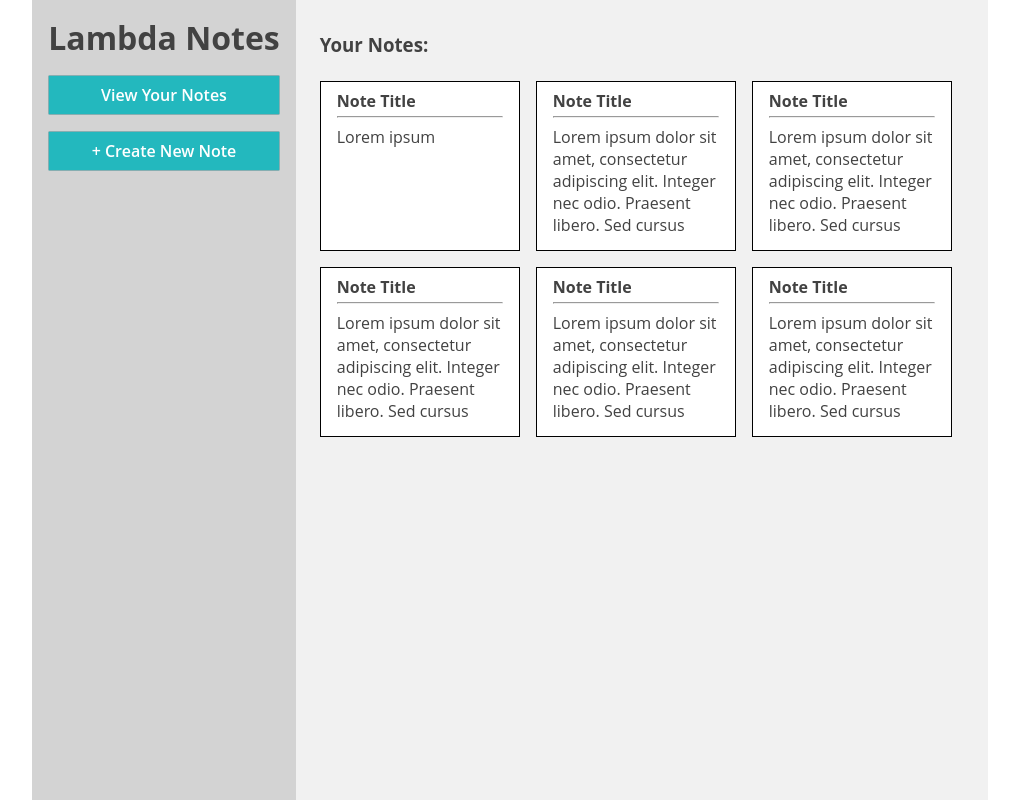
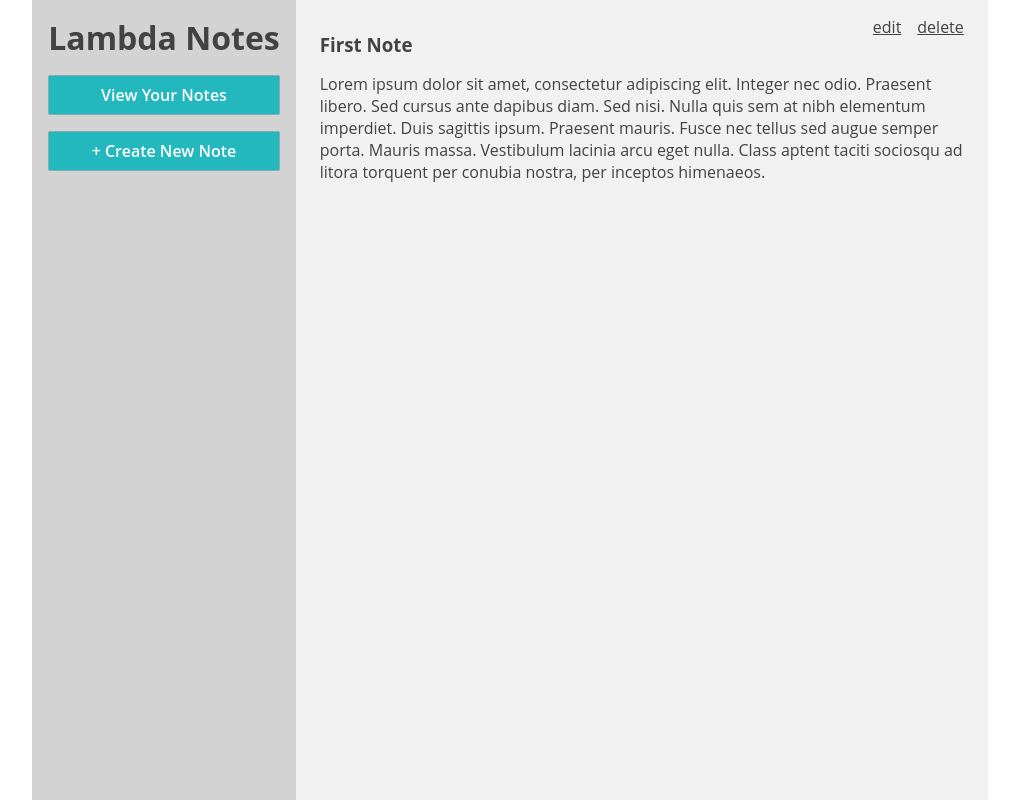
Before and after one commit to designerexpert/front-end-project-walkthrough, a React (Create React App) app in the folder lambda-notes/: page / in a window 1280 px wide. Shown: the whole page, without its empty margins (130-1149 px from the left). Built offline with nearby package versions, Linux system fonts and the light colour scheme.

Commit message:
Note View Complete

```diff
--- a/lambda-notes/src/components/MainContent/MainContent.js
+++ b/lambda-notes/src/components/MainContent/MainContent.js
@@ -1,12 +1,13 @@
 import React, { Component } from 'react';
 import './index.css';
-import NotesList from '../NotesList/NotesList'
+import NotesList from '../NotesList/NotesList';
+import NoteView from '../NoteView/NoteView';
 
 class MainContent extends Component {
     render() {
         return (
             <div className='main_container'>
-                <NotesList/>
+                <NoteView/>
             </div>
         );
     }
--- a/lambda-notes/src/components/MainContent/index.css
+++ b/lambda-notes/src/components/MainContent/index.css
@@ -2,7 +2,7 @@
     display: flex;
     flex-direction: column;
     padding: 1rem;
-    min-width: 660px;
+    min-width: 680px;
     height: 100vh;
     background-color: #F1F1F1;
 }
--- a/lambda-notes/src/components/NoteView/NoteView.js
+++ b/lambda-notes/src/components/NoteView/NoteView.js
@@ -2,10 +2,55 @@ import React, { Component } from 'react';
 import './index.css';
 
 class NoteView extends Component {
+    constructor() {
+        super()
+        this.state = {
+            notesArray: [
+                {
+                    _id: 'asdasdiuljkskhl1012939',
+                    title: 'First Note',
+                    body: 'Lorem ipsum dolor sit amet, consectetur adipiscing elit. Integer nec odio. Praesent libero. Sed cursus ante dapibus diam. Sed nisi. Nulla quis sem at nibh elementum imperdiet. Duis sagittis ipsum. Praesent mauris. Fusce nec tellus sed augue semper porta. Mauris massa. Vestibulum lacinia arcu eget nulla. Class aptent taciti sociosqu ad litora torquent per conubia nostra, per inceptos himenaeos.',
+                    createdAt: 1527536455211,
+                },
+                {
+                    _id: 'jlkljhdjhl1012939',
+                    title: 'Second Note',
+                    body: 'Consectetur adipiscing elit. Integer nec odio. Praesent libero. Sed cursus ante dapibus diam. Sed nisi. Nulla quis sem at nibh elementum imperdiet. Duis sagittis ipsum. Praesent mauris. Fusce nec tellus sed augue semper porta. Mauris massa. Vestibulum lacinia arcu eget nulla. Class aptent taciti sociosqu ad litora torquent per conubia nostra, per inceptos himenaeos.',
+                    createdAt: 1527536455220,
+                },
+                {
+                    _id: 'ghhsjsghhse10000',
+                    title: 'Third Note',
+                    body: 'Integer nec odio. Praesent libero. Sed cursus ante dapibus diam. Sed nisi. Nulla quis sem at nibh elementum imperdiet. Duis sagittis ipsum. Praesent mauris. Fusce nec tellus sed augue semper porta. Mauris massa. Vestibulum lacinia arcu eget nulla. Class aptent taciti sociosqu ad litora torquent per conubia nostra, per inceptos himenaeos.',
+                    createdAt: 1527536455230,
+                },
+                {
+                    _id: 'hhkjsjdhjgfkhjljlkh10000',
+                    title: 'Fourth Note',
+                    body: 'Praesent libero. Sed cursus ante dapibus diam. Sed nisi. Nulla quis sem at nibh elementum imperdiet. Duis sagittis ipsum. Praesent mauris. Fusce nec tellus sed augue semper porta. Mauris massa. Vestibulum lacinia arcu eget nulla. Class aptent taciti sociosqu ad litora torquent per conubia nostra, per inceptos himenaeos.',
+                    createdAt: 1527536455230,
+                },
+            ]
+        }
+    }
+
     render() {
         return (
-            <div>
-                NOTE VIEW PLACEHOLDER
+            <div className='noteView_container'>
+                <div className='noteView_topContent'>
+                    <h3 className='content_header'>
+                        {this.state.notesArray[0].title}
+                    </h3>
+                    <div>
+                        <a href='#' className='edit_delete'>edit</a>
+                        <a href='#' className='edit_delete'>delete</a>
+                    </div>
+                </div>
+                <div className='notesList'>
+                    <p className=''>
+                        {this.state.notesArray[0].body}
+                    </p>
+                </div>
             </div>
         );
     }
--- a/lambda-notes/src/components/NoteView/index.css
+++ b/lambda-notes/src/components/NoteView/index.css
@@ -0,0 +1,18 @@
+.noteView_container {
+    display: flex;
+    flex-direction: column;
+}
+
+.noteView_container p {
+    margin: 0 0.5rem;
+}
+
+.noteView_topContent {
+    display: flex;
+    justify-content: space-between;
+}
+
+.edit_delete {
+    padding: 1rem 0.5rem;
+    color: rgb(66,66,66);
+}
--- a/lambda-notes/src/components/NotesList/NotesList.js
+++ b/lambda-notes/src/components/NotesList/NotesList.js
@@ -2,53 +2,56 @@ import React, { Component } from 'react';
 import './index.css';
 
 class NotesList extends Component {
+    constructor() {
+        super()
+        this.state = {
+            notesArray: [
+                {
+                    _id: 'asdasdiuljkskhl1012939',
+                    title: 'First Note',
+                    body: 'Lorem ipsum dolor sit amet, consectetur adipiscing elit. Integer nec odio. Praesent libero. Sed cursus ante dapibus diam. Sed nisi. Nulla quis sem at nibh elementum imperdiet. Duis sagittis ipsum. Praesent mauris. Fusce nec tellus sed augue semper porta. Mauris massa. Vestibulum lacinia arcu eget nulla. Class aptent taciti sociosqu ad litora torquent per conubia nostra, per inceptos himenaeos.',
+                    createdAt: 1527536455211,
+                },
+                {
+                    _id: 'jlkljhdjhl1012939',
+                    title: 'Second Note',
+                    body: 'Consectetur adipiscing elit. Integer nec odio. Praesent libero. Sed cursus ante dapibus diam. Sed nisi. Nulla quis sem at nibh elementum imperdiet. Duis sagittis ipsum. Praesent mauris. Fusce nec tellus sed augue semper porta. Mauris massa. Vestibulum lacinia arcu eget nulla. Class aptent taciti sociosqu ad litora torquent per conubia nostra, per inceptos himenaeos.',
+                    createdAt: 1527536455220,
+                },
+                {
+                    _id: 'ghhsjsghhse10000',
+                    title: 'Third Note',
+                    body: 'Integer nec odio. Praesent libero. Sed cursus ante dapibus diam. Sed nisi. Nulla quis sem at nibh elementum imperdiet. Duis sagittis ipsum. Praesent mauris. Fusce nec tellus sed augue semper porta. Mauris massa. Vestibulum lacinia arcu eget nulla. Class aptent taciti sociosqu ad litora torquent per conubia nostra, per inceptos himenaeos.',
+                    createdAt: 1527536455230,
+                },
+                {
+                    _id: 'hhkjsjdhjgfkhjljlkh10000',
+                    title: 'Fourth Note',
+                    body: 'Praesent libero. Sed cursus ante dapibus diam. Sed nisi. Nulla quis sem at nibh elementum imperdiet. Duis sagittis ipsum. Praesent mauris. Fusce nec tellus sed augue semper porta. Mauris massa. Vestibulum lacinia arcu eget nulla. Class aptent taciti sociosqu ad litora torquent per conubia nostra, per inceptos himenaeos.',
+                    createdAt: 1527536455230,
+                },
+            ]
+        }
+    }
+
+    generateNotes = (what, where) => {
+        return (
+            <div className='note' key={where + what.title}>
+                <div>
+                    <h4>{what.title}</h4>
+                    <hr></hr>
+                    <p>{what.body}</p>
+                </div>
+            </div>
+        )
+    }
+
     render() {
         return (
             <div className='notesList_container'>
                 <div><h3 className='content_header'>Your Notes:</h3></div>
                 <div className='notesList'>
-                    <div className='note'>
-                        <div>
-                            <h4>Note Title</h4>
-                            <hr></hr>
-                            <p>Lorem ipsum</p>
-                        </div>
-                    </div>
-                    <div className='note'>
-                        <div>
-                            <h4>Note Title</h4>
-                            <hr></hr>
-                            <p>Lorem ipsum dolor sit amet, consectetur adipiscing elit. Integer nec odio. Praesent libero. Sed cursus ante dapibus diam. Sed nisi. Nulla quis sem at nibh elementum imperdiet. Duis sagittis ipsum. Praesent mauris. Fusce nec tellus sed augue semper porta. Mauris massa. Vestibulum lacinia arcu eget nulla. Class aptent taciti sociosqu ad litora torquent per conubia nostra, per inceptos himenaeos. </p>
-                        </div>
-                    </div>
-                    <div className='note'>
-                        <div>
-                            <h4>Note Title</h4>
-                            <hr></hr>
-                            <p>Lorem ipsum dolor sit amet, consectetur adipiscing elit. Integer nec odio. Praesent libero. Sed cursus ante dapibus diam. Sed nisi. Nulla quis sem at nibh elementum imperdiet. Duis sagittis ipsum. Praesent mauris. Fusce nec tellus sed augue semper porta. Mauris massa. Vestibulum lacinia arcu eget nulla. Class aptent taciti sociosqu ad litora torquent per conubia nostra, per inceptos himenaeos. </p>
-                        </div>
-                    </div>
-                    <div className='note'>
-                        <div>
-                            <h4>Note Title</h4>
-                            <hr></hr>
-                            <p>Lorem ipsum dolor sit amet, consectetur adipiscing elit. Integer nec odio. Praesent libero. Sed cursus ante dapibus diam. Sed nisi. Nulla quis sem at nibh elementum imperdiet. Duis sagittis ipsum. Praesent mauris. Fusce nec tellus sed augue semper porta. Mauris massa. Vestibulum lacinia arcu eget nulla. Class aptent taciti sociosqu ad litora torquent per conubia nostra, per inceptos himenaeos. </p>
-                        </div>
-                    </div>
-                    <div className='note'>
-                        <div>
-                            <h4>Note Title</h4>
-                            <hr></hr>
-                            <p>Lorem ipsum dolor sit amet, consectetur adipiscing elit. Integer nec odio. Praesent libero. Sed cursus ante dapibus diam. Sed nisi. Nulla quis sem at nibh elementum imperdiet. Duis sagittis ipsum. Praesent mauris. Fusce nec tellus sed augue semper porta. Mauris massa. Vestibulum lacinia arcu eget nulla. Class aptent taciti sociosqu ad litora torquent per conubia nostra, per inceptos himenaeos. </p>
-                        </div>
-                    </div>
-                    <div className='note'>
-                        <div>
-                            <h4>Note Title</h4>
-                            <hr></hr>
-                            <p>Lorem ipsum dolor sit amet, consectetur adipiscing elit. Integer nec odio. Praesent libero. Sed cursus ante dapibus diam. Sed nisi. Nulla quis sem at nibh elementum imperdiet. Duis sagittis ipsum. Praesent mauris. Fusce nec tellus sed augue semper porta. Mauris massa. Vestibulum lacinia arcu eget nulla. Class aptent taciti sociosqu ad litora torquent per conubia nostra, per inceptos himenaeos. </p>
-                        </div>
-                    </div>
+                    {this.state.notesArray.map(this.generateNotes)}
                 </div>
             </div>
         );
```
